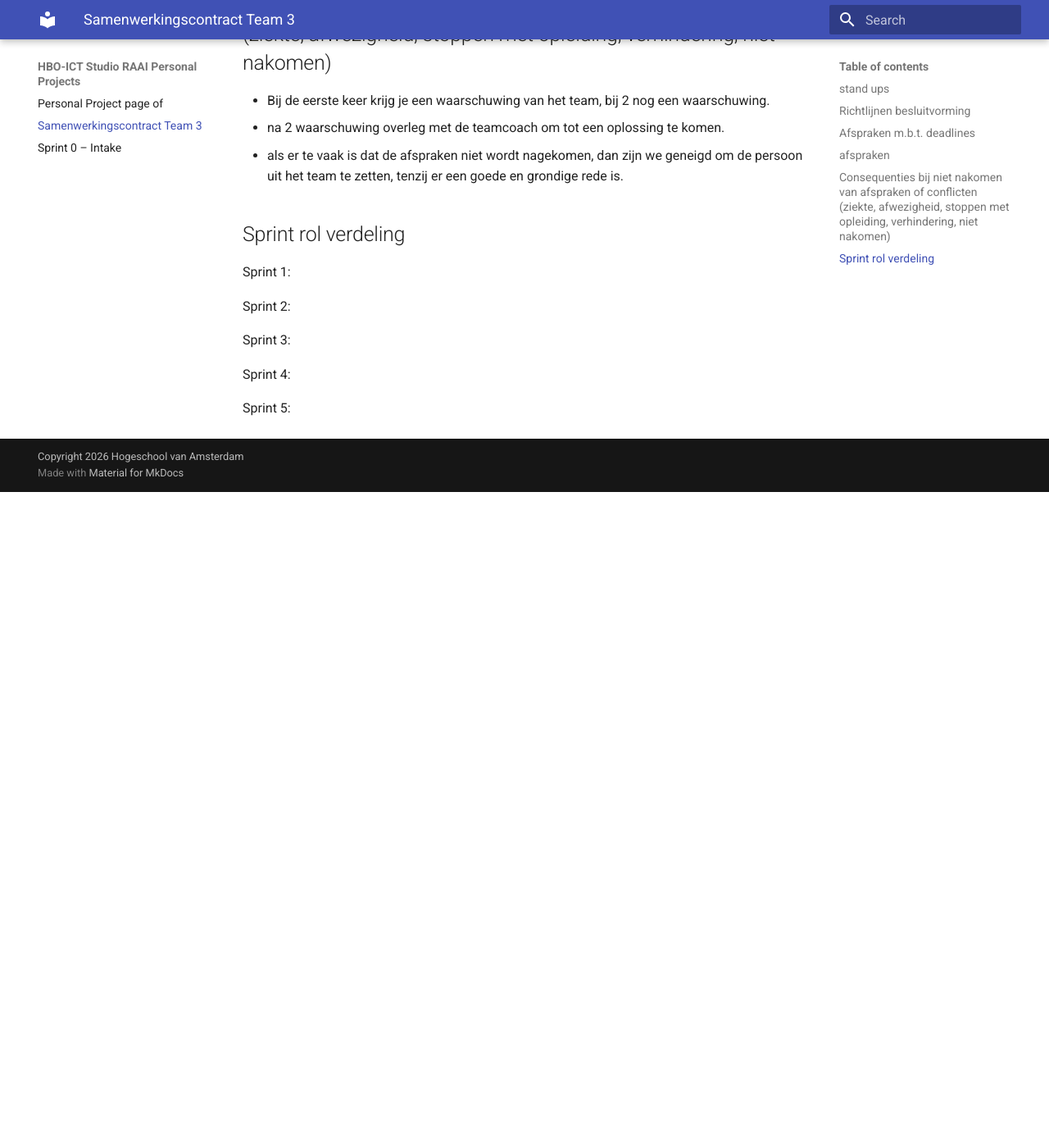
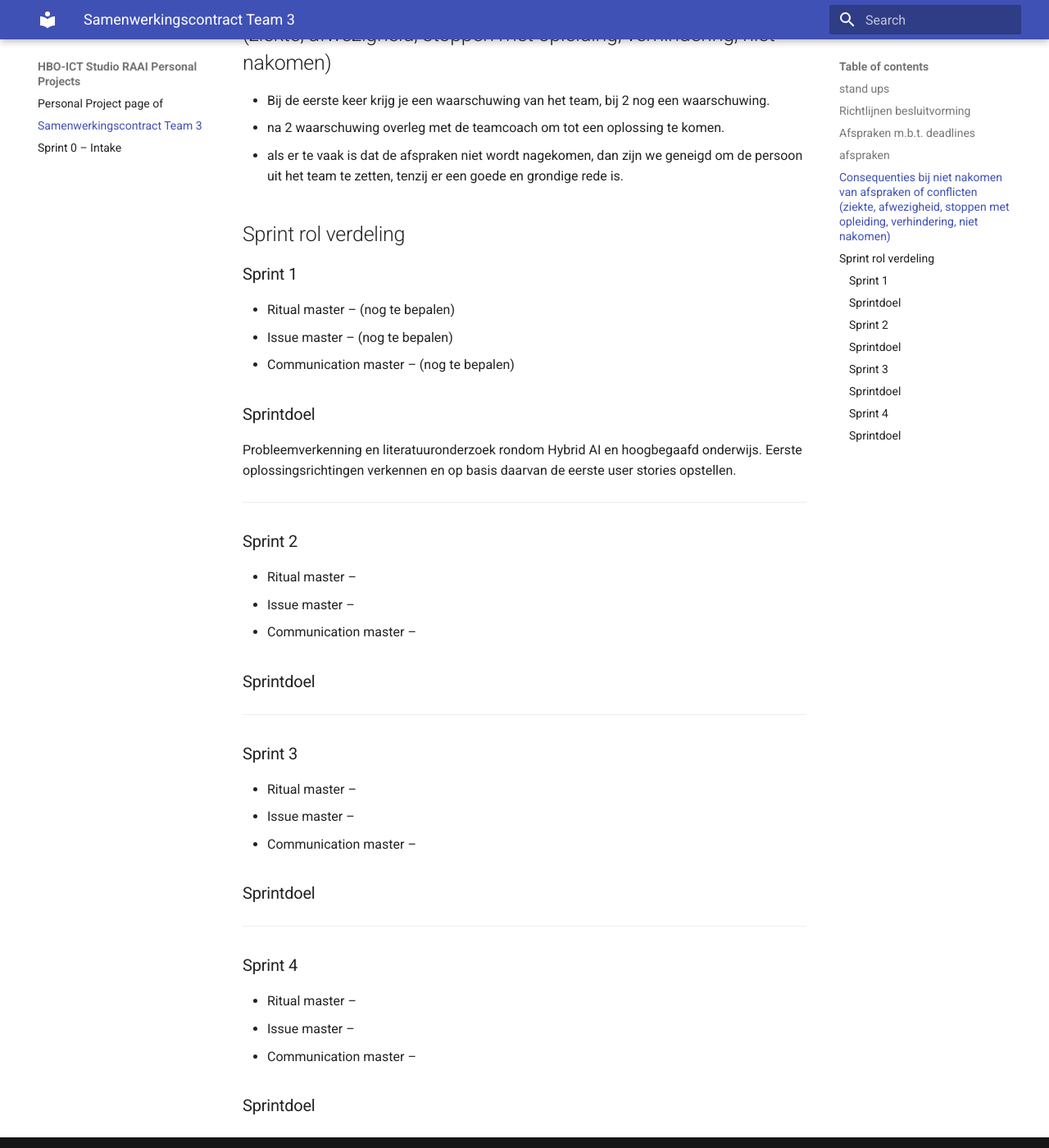
Before and after one commit to Jayson123321/Juf-aimee, an MkDocs documentation site: the page built from docs/Samenwerkingscontract Team 3.md, in a window 1280 px wide and 1400 px high, scrolled down 2221 px. Shown: the whole window at 82% size. Built offline with MkDocs 1.6.1 and Material for MkDocs 9.7.7, drawn with Linux system fonts in a browser that asks for light colours; before the commit the page ends 2821 px from its top, so only the background shows below that.

Commit message:
docs: add sprint 1 goal to collaboration contract

```diff
--- a/docs/Samenwerkingscontract Team 3.md
+++ b/docs/Samenwerkingscontract Team 3.md
@@ -62,12 +62,37 @@
 
 ## Sprint rol verdeling
 
-Sprint 1:
+### Sprint 1
+- Ritual master – (nog te bepalen)
+- Issue master – (nog te bepalen)
+- Communication master – (nog te bepalen)
 
-Sprint 2:
+### Sprintdoel
+Probleemverkenning en literatuuronderzoek rondom Hybrid AI en hoogbegaafd onderwijs. Eerste oplossingsrichtingen verkennen en op basis daarvan de eerste user stories opstellen.
 
-Sprint 3:
+---
 
-Sprint 4:
+### Sprint 2
+- Ritual master –
+- Issue master –
+- Communication master –
 
-Sprint 5:
+### Sprintdoel
+
+---
+
+### Sprint 3
+- Ritual master –
+- Issue master –
+- Communication master –
+
+### Sprintdoel
+
+---
+
+### Sprint 4
+- Ritual master –
+- Issue master –
+- Communication master –
+
+### Sprintdoel
```
